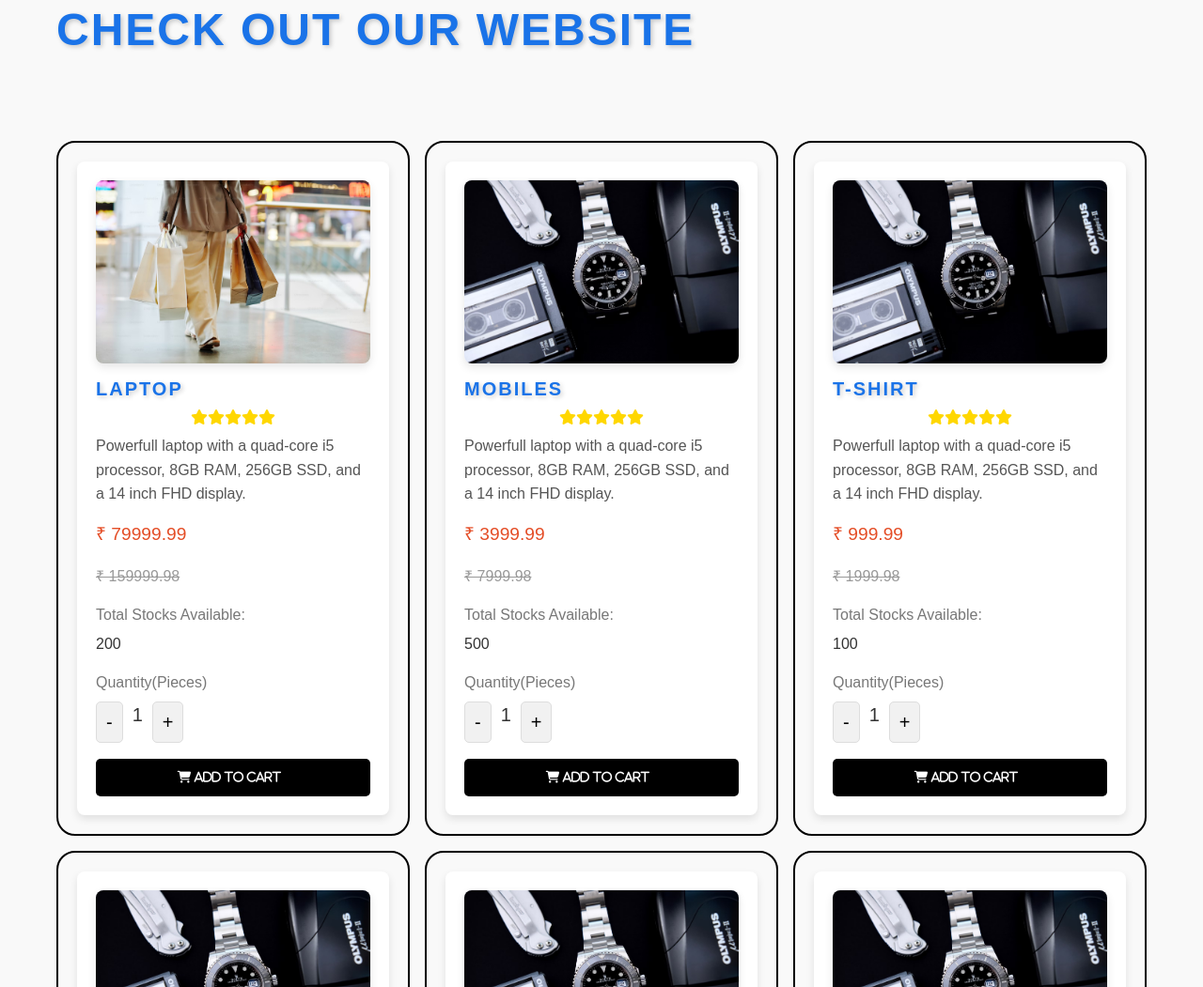
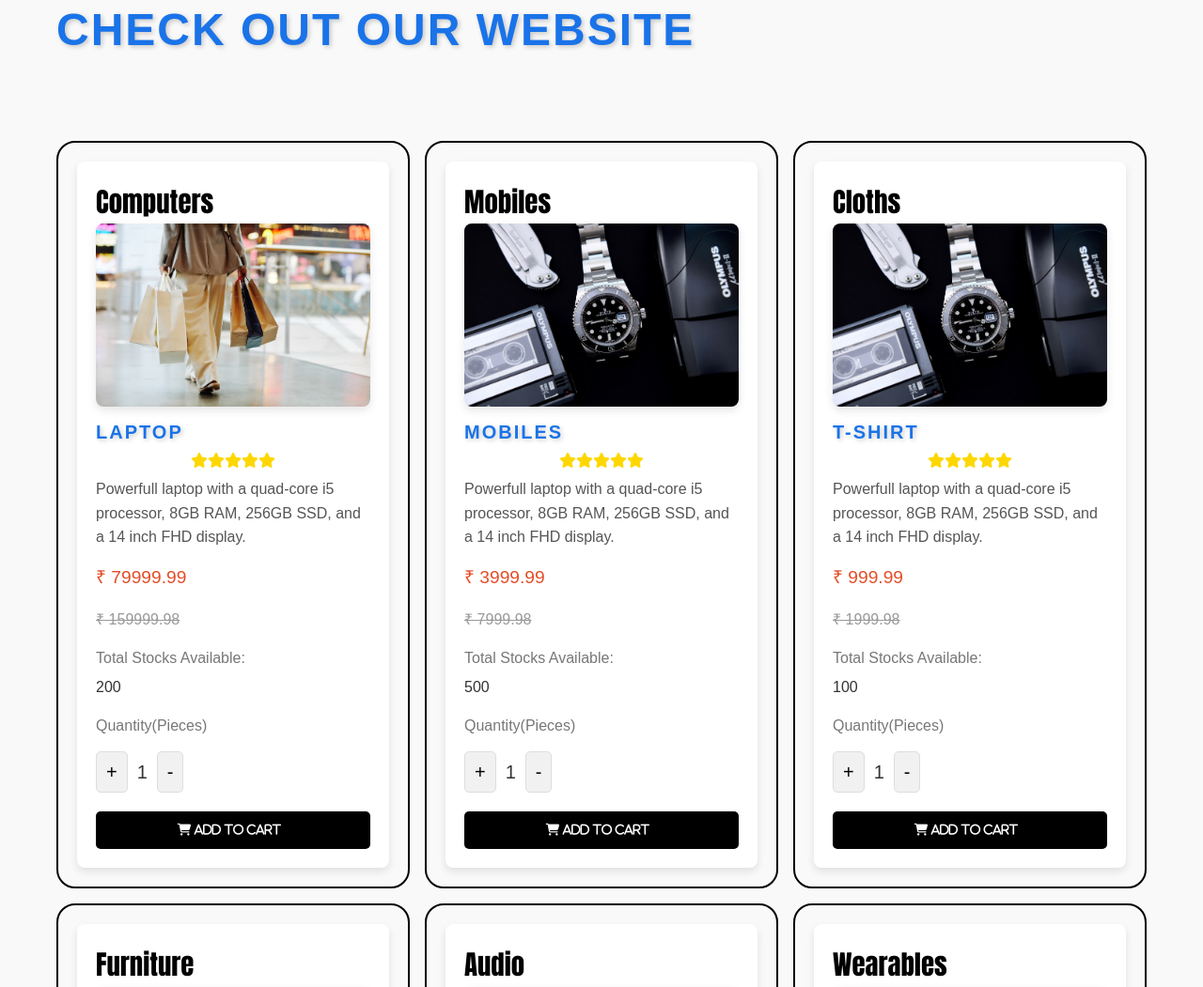
Before and after one commit to AkashDhere11/Js, a website built with Vite: page index.html in a window 1280 px wide. Shown: the part 1681-2732 px from the top of the page at 94% size. Built offline with nearby package versions, Linux system fonts and the light colour scheme; files whose address does not match are found by name.

Commit message:
25/11/24

```diff
--- a/api/products.json
+++ b/api/products.json
@@ -61,7 +61,7 @@
     },
 
     {
-        "id": 6,
+        "id": 7,
         "name": "Body-Lotion",
         "catagory": "Beauty",
         "brand": "ExampleBrand",
--- a/homeProductCards.js
+++ b/homeProductCards.js
@@ -1,16 +1,20 @@
-const productContainer = document.querySelector("#productContainer")
-const productTemplate = document.querySelector("#productTemplate")
+import { homeQuantityToggle } from './homeQuantityToggle';
+const productContainer = document.querySelector("#productContainer");
+const productTemplate = document.querySelector("#productTemplate");
+
 
 export const showProductContainer = (products) => {
     if (!products) {
         return false;
     }
 
+    products.forEach((curProd) => {
+        const { brand, catagory, description, id, image, name, price, stock } = curProd;
+        const productClone = document.importNode(productTemplate.content, true);
 
-    products.forEach((curProd) => {
-        const {brand, catagory, description, id, image, name, price, stock} = curProd;
+        productClone.querySelector("#cardValue").setAttribute('id', `card${id}`);
 
-        const productClone = document.importNode(productTemplate.content, true);
+        productClone.querySelector('.category').textContent = catagory;
         productClone.querySelector('.productName').textContent = name;
         productClone.querySelector('.productImage').src = image;
         productClone.querySelector('.productImage').alt = name;
@@ -19,10 +23,10 @@ export const showProductContainer = (products) => {
         productClone.querySelector('.productStock').textContent = stock;
         productClone.querySelector('.productDescription').textContent = description;
 
+        productClone.querySelector('.stockElement').addEventListener("click", (event) => {
+            homeQuantityToggle(event, id, stock);
+        });
 
         productContainer.append(productClone);
-
     });
-
-
 }
--- /dev/null
+++ b/homeQuantityToggle.js
@@ -0,0 +1,7 @@
+export const homeQuantityToggle = (event, id, stock) => {
+    const currentCardElement = document.querySelector(`#card${id}`);
+    console.log(currentCardElement);
+
+
+
+};
--- a/index.html
+++ b/index.html
@@ -193,9 +193,9 @@
         <div class="productQuantityElement">
           <p class="productProperty">Quantity(Pieces)</p>
           <div class="stockElement">
-            <button class="cartIncrement">-</button>
-            <p class="productQuantity">1</p>
-            <button class="cartDecrement">+</button>
+            <button class="cartIncrement">+</button>
+            <p class="productQuantity" style="margin-top: 15px;">1</p>
+            <button class="cartDecrement">-</button>
           </div>
         </div>
 
--- a/main.js
+++ b/main.js
@@ -1,4 +1,4 @@
-import './style.css'
+import "./style.css";
 
 import products from "./api/products.json";
 import { showProductContainer } from './homeProductCards';
--- a/style.css
+++ b/style.css
@@ -355,6 +355,7 @@ body {
   /* Gold color for stars */
 }
 
+
 h2.productName {
   font-size: 1.25rem;
   font-weight: bold;
@@ -370,8 +371,9 @@ h2.productName {
 .productPriceElement,
 .productStockElement,
 .productQuantityElement {
-  margin-bottom: 15px;
+  margin-bottom: 10px;
 }
+
 
 .productPrice {
   font-size: 1.2rem;
@@ -408,6 +410,7 @@ h2.productName {
 .productQuantity {
   font-size: 1.25rem;
 }
+
 
 .add-to-cart-button {
   width: 100%;
@@ -668,7 +671,6 @@ body {
 
   .policy-img {
     flex: 1 1 100%;
-
     margin-bottom: 20px;
   }
 
```
Also changed, not shown: public/homeQuantitytoggle.js (added, +7 -0 lines).
